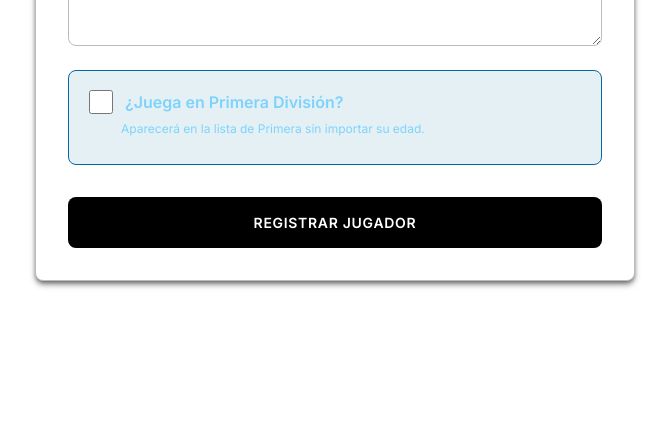
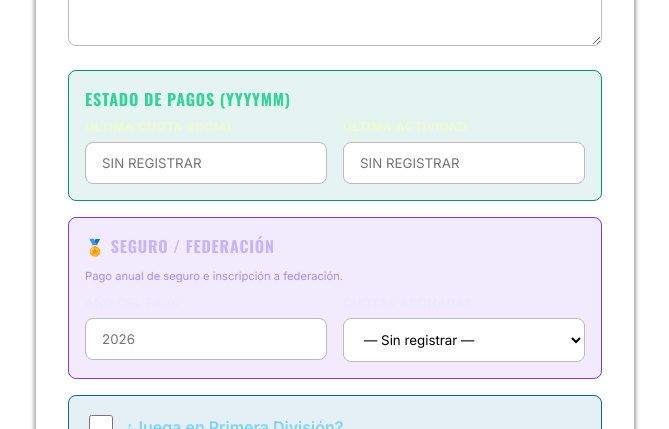
Before and after one commit to dgolzman/BasketAllBoys, a Next.js app: page /dashboard/players/create in a window 1280 px wide. Shown: the part 1297-1726 px from the top of the page, without its empty margins (445-1114 px from the left). Before the commit the page ends 1610 px from the top, so only its background shows below. Built offline with nearby package versions, Linux system fonts and the light colour scheme; no server answers; the database is empty.

Commit message:
Build 4.3.64: mejora UX en campos de pago (SIN REGISTRAR)

```diff
--- a/package.json
+++ b/package.json
@@ -1,6 +1,6 @@
 {
   "name": "gestion-basket-app",
-  "version": "4.3.63",
+  "version": "4.3.64",
   "private": true,
   "scripts": {
     "dev": "next dev",
--- a/src/app/dashboard/players/[id]/edit/edit-form.tsx
+++ b/src/app/dashboard/players/[id]/edit/edit-form.tsx
@@ -224,11 +224,11 @@ export default function EditPlayerForm({ player, categories, role }: { player: a
                 <div style={{ display: 'grid', gridTemplateColumns: '1fr 1fr', gap: '1rem' }}>
                     <div>
                         <label className="label" style={{ color: '#ecfccb' }}>Última Cuota Social</label>
-                        <input name="lastSocialPayment" type="text" className="input" defaultValue={player.lastSocialPayment || ''} placeholder="202601" disabled={!canEdit} />
+                        <input name="lastSocialPayment" type="text" className="input" defaultValue={player.lastSocialPayment || ''} placeholder="SIN REGISTRAR" disabled={!canEdit} />
                     </div>
                     <div>
                         <label className="label" style={{ color: '#ecfccb' }}>Última Actividad</label>
-                        <input name="lastActivityPayment" type="text" className="input" defaultValue={player.lastActivityPayment || ''} placeholder="202601" disabled={!canEdit} />
+                        <input name="lastActivityPayment" type="text" className="input" defaultValue={player.lastActivityPayment || ''} placeholder="SIN REGISTRAR" disabled={!canEdit} />
                     </div>
                 </div>
             </div>
--- a/src/app/dashboard/players/create/create-form.tsx
+++ b/src/app/dashboard/players/create/create-form.tsx
@@ -231,6 +231,48 @@ export default function CreatePlayerForm({
                         <textarea name="observations" className="input" style={{ resize: 'vertical', minHeight: '80px' }} placeholder="Apto médico, alergias, etc..." />
                     </div>
 
+                    <div style={{ padding: '1rem', background: 'rgba(5, 150, 105, 0.1)', borderRadius: '8px', marginBottom: '1rem', border: '1px solid #059669' }}>
+                        <h3 style={{ fontSize: '1rem', fontWeight: 'bold', color: '#34d399', marginBottom: '0.5rem' }}>Estado de Pagos (YYYYMM)</h3>
+                        <div style={{ display: 'grid', gridTemplateColumns: '1fr 1fr', gap: '1rem' }}>
+                            <div>
+                                <label className="label" style={{ color: '#ecfccb' }}>Última Cuota Social</label>
+                                <input name="lastSocialPayment" type="text" className="input" placeholder="SIN REGISTRAR" />
+                            </div>
+                            <div>
+                                <label className="label" style={{ color: '#ecfccb' }}>Última Actividad</label>
+                                <input name="lastActivityPayment" type="text" className="input" placeholder="SIN REGISTRAR" />
+                            </div>
+                        </div>
+                    </div>
+
+                    <div style={{ padding: '1rem', background: 'rgba(124, 58, 237, 0.1)', borderRadius: '8px', marginBottom: '1rem', border: '1px solid #7c3aed' }}>
+                        <h3 style={{ fontSize: '1rem', fontWeight: 'bold', color: '#c4b5fd', marginBottom: '0.5rem' }}>🏅 Seguro / Federación</h3>
+                        <p style={{ fontSize: '0.7rem', color: '#a78bfa', marginBottom: '0.75rem' }}>Pago anual de seguro e inscripción a federación.</p>
+                        <div style={{ display: 'grid', gridTemplateColumns: '1fr 1fr', gap: '1rem' }}>
+                            <div>
+                                <label className="label" style={{ color: '#ede9fe' }}>Año del Pago</label>
+                                <input
+                                    name="federationYear"
+                                    type="number"
+                                    className="input"
+                                    placeholder="2026"
+                                    min="2020"
+                                    max="2099"
+                                />
+                            </div>
+                            <div>
+                                <label className="label" style={{ color: '#ede9fe' }}>Cuotas Abonadas</label>
+                                <select name="federationInstallments" className="input" defaultValue="">
+                                    <option value="">— Sin registrar —</option>
+                                    <option value="1">1 cuota</option>
+                                    <option value="2">2 cuotas</option>
+                                    <option value="3">3 cuotas</option>
+                                    <option value="SALDADO">SALDADO ✓</option>
+                                </select>
+                            </div>
+                        </div>
+                    </div>
+
                     <div style={{ padding: '1rem', background: 'rgba(3, 105, 161, 0.1)', borderRadius: '8px', marginBottom: '2rem', border: '1px solid #0369a1' }}>
                         <div style={{ display: 'flex', alignItems: 'center' }}>
                             <input type="checkbox" name="playsPrimera" id="playsPrimera" style={{ width: '1.5rem', height: '1.5rem', marginRight: '0.75rem' }} />
```
